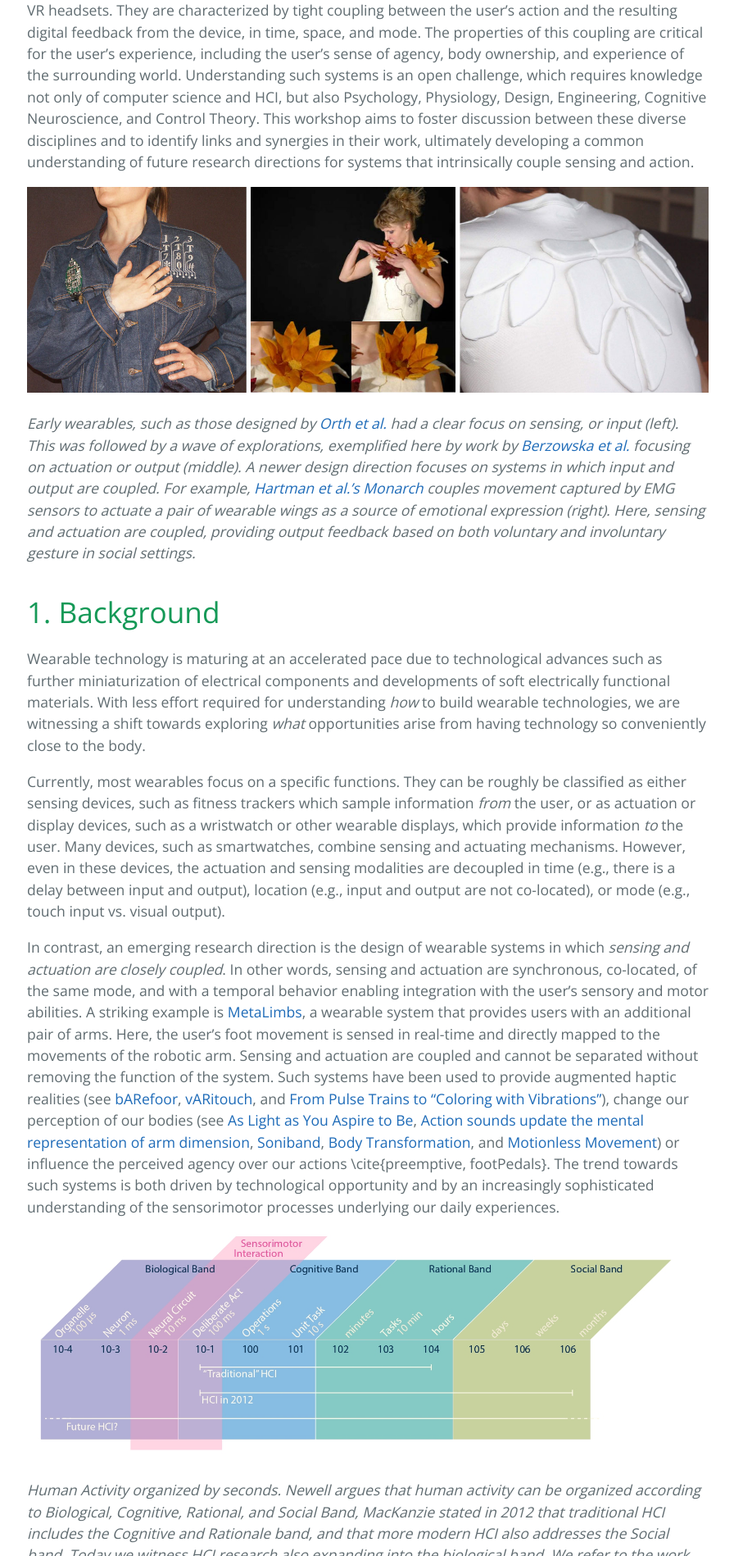
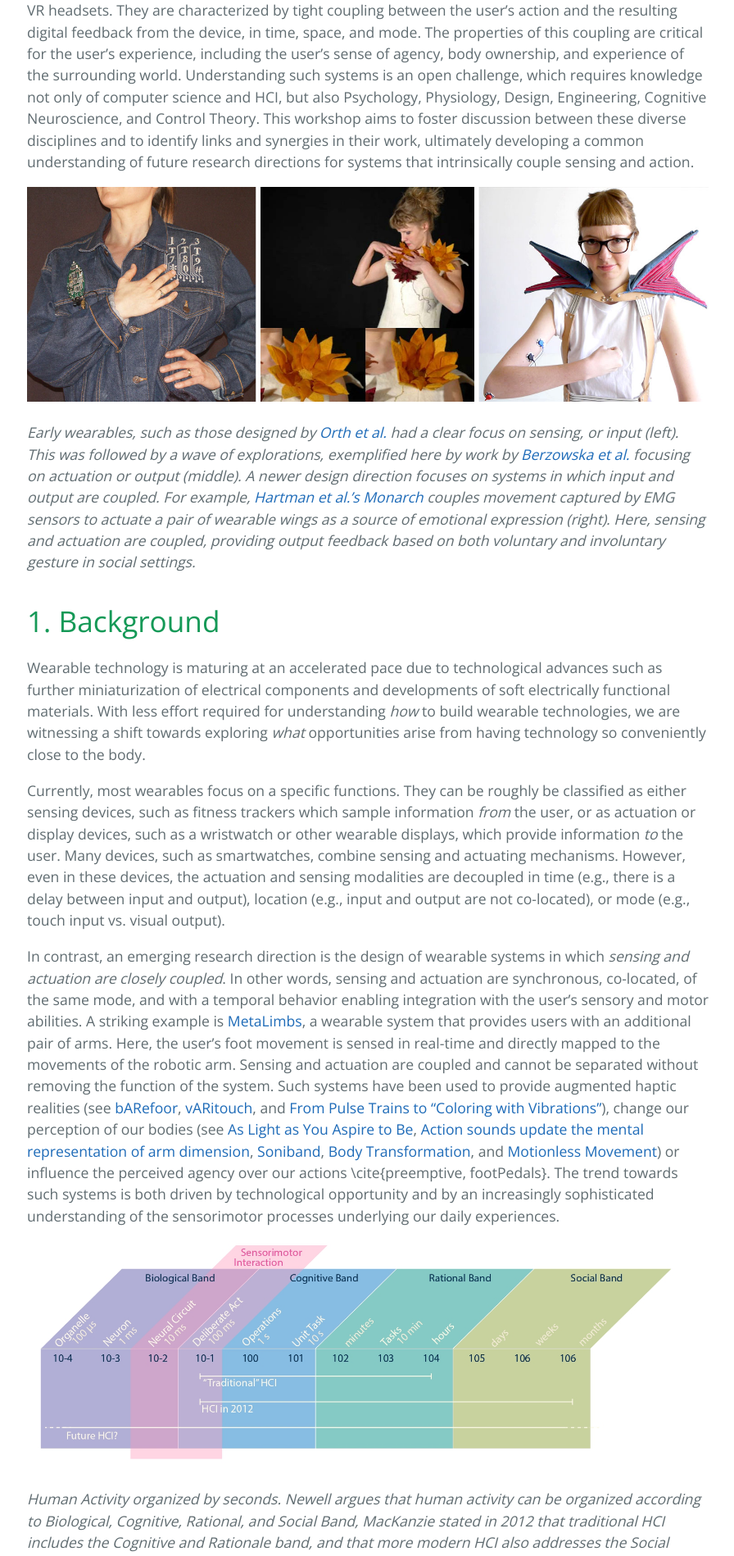
Before and after one commit to sensorimotordevices/sensorimotordevices.github.io, a Jekyll site: the page built from pages/background.md, in a window 1280 px wide. Shown: the part 521-2419 px from the top of the page at 82% size, without its empty margins (191-1087 px from the left). Built offline with Jekyll 4.4.1, drawn with Linux system fonts in a browser that asks for light colours.

Commit message:
fixed wings figure

```diff
--- a/pages/background.md
+++ b/pages/background.md
@@ -4,7 +4,7 @@ title: Background
 ---
 An emerging space in interface research is wearable devices that closely couple their sensing and actuation abilities. A well-known example is [MetaLimbs](https://dl.acm.org/doi/10.1145/3084822.3084837), where sensed movements of the foot are directly mapped to the actuation of supernumerary robotic limbs. These systems are different from wearables focused on sensing, such as fitness trackers, or wearables focused on actuation, such as VR headsets. They are characterized by tight coupling between the user's action and the resulting digital feedback from the device, in time, space, and mode. The properties of this coupling are critical for the user's experience, including the user's sense of agency, body ownership, and experience of the surrounding world. Understanding such systems is an open challenge, which requires knowledge not only of computer science and HCI, but also Psychology, Physiology, Design, Engineering, Cognitive Neuroscience, and Control Theory. This workshop aims to foster discussion between these diverse disciplines and to identify links and synergies in their work, ultimately developing a common understanding of future research directions for systems that intrinsically couple sensing and action.
 
-<img src="./img/workshopFigure.jpg" alt="paul"/>
+<img src="./img/workshopFigureB.jpg" alt="paul"/>
 
 *Early wearables, such as those designed by [Orth et al.](https://doi.org/10.1145/286498.286800) had a clear focus on sensing, or input (left). This was followed by a wave of explorations, exemplified here by work by [Berzowska et al.](https://doi.org/10.1145/1400385.1400447) focusing on actuation or output (middle). A newer design direction focuses on systems in which input and output are coupled. For example, [Hartman et al.'s Monarch](https://doi.org/10.1145/3357236.3395573) couples movement captured by EMG sensors to actuate a pair of wearable wings as a source of emotional expression (right). Here, sensing and actuation are coupled, providing output feedback based on both voluntary and involuntary gesture in social settings.*
 
```
Also changed, not shown: pages/img/workshopFigure.jpg (deleted), pages/img/workshopFigureB.jpg (added).
